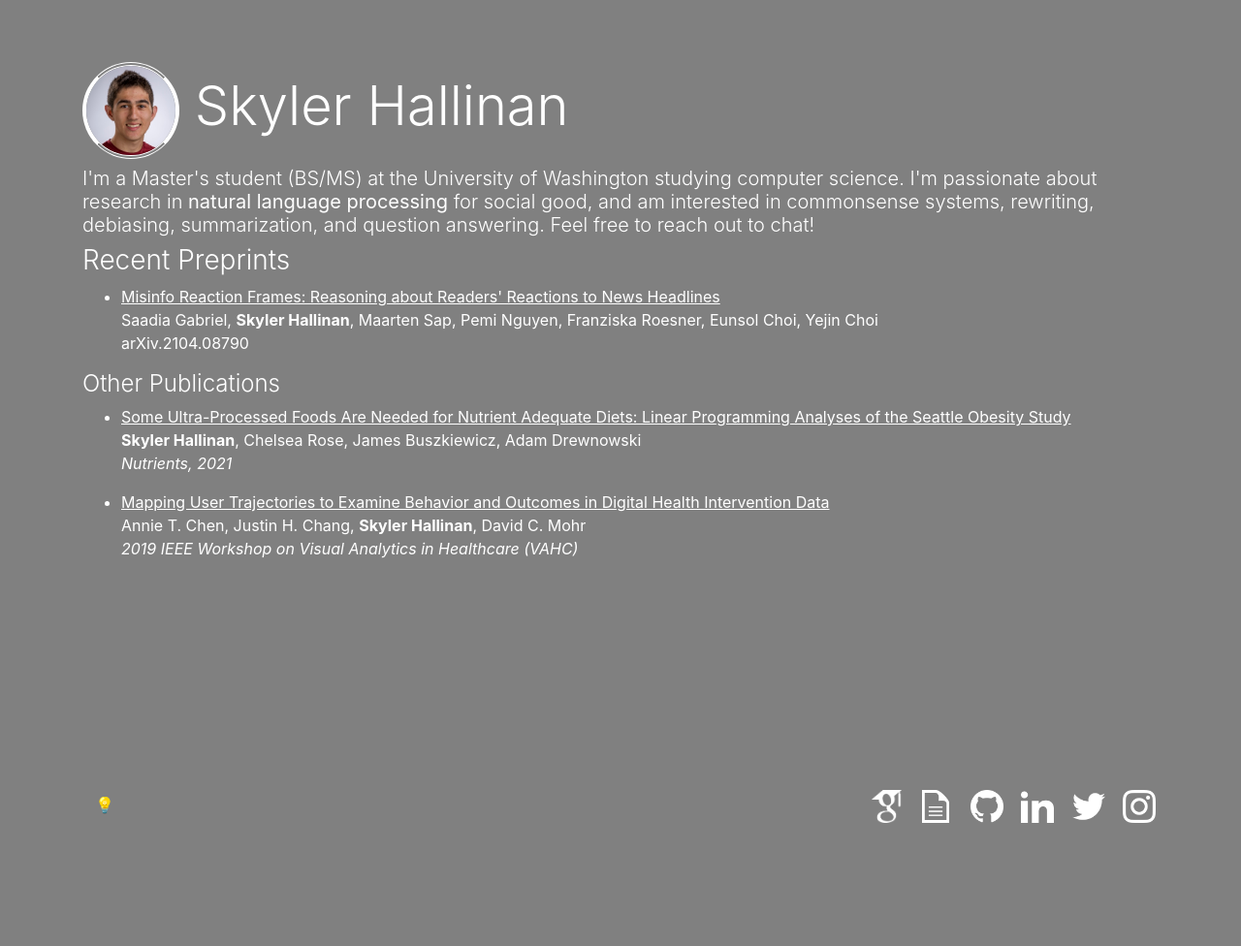
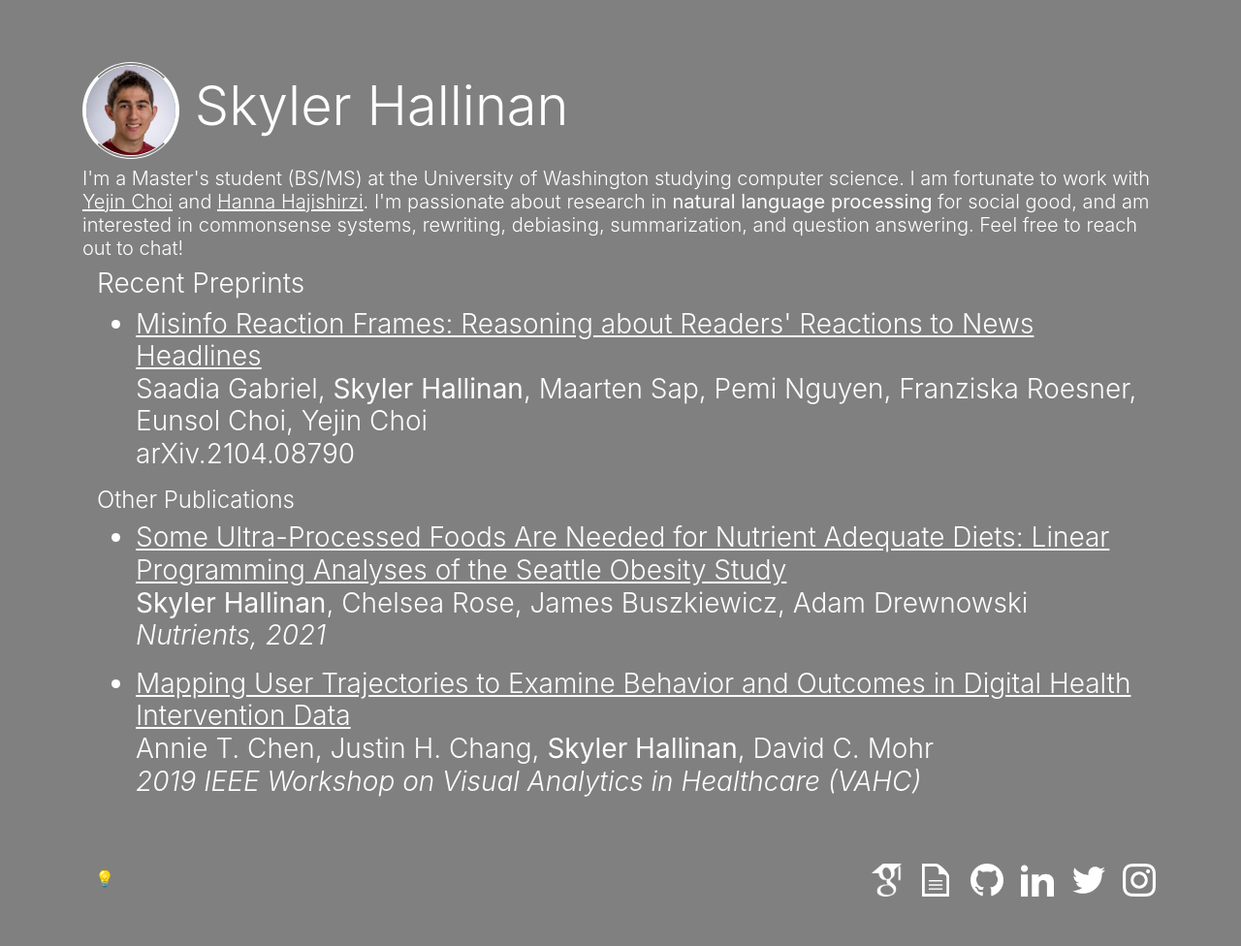
Before and after one commit to shallinan1/shallinan1.github.io, a Jekyll site: the page index.html, which Jekyll copies as it is, in a window 1280 px wide. Shown: the whole page at 97% size. Built offline with Jekyll 4.4.1, drawn with Linux system fonts in a browser that asks for light colours; before the commit the page ends 900 px from its top, so only the background shows below that.

Commit message:
Update index.html

```diff
--- a/index.html
+++ b/index.html
@@ -23,10 +23,11 @@
 	</div>
 	<div class = "container">
 		<h5 class = "thin">
-		I'm a Master's student (BS/MS) at the University of Washington studying computer science. I'm passionate about research in <b>natural language processing</b> for social good, and am interested in commonsense systems, rewriting, debiasing, summarization, and question answering. Feel free to reach out to chat!
+		I'm a Master's student (BS/MS) at the University of Washington studying computer science. I am fortunate to work with <a href="https://homes.cs.washington.edu/~yejin/">Yejin Choi</a> and <a href="https://homes.cs.washington.edu/~hannaneh/">Hanna Hajishirzi</a>. I'm passionate about research in <b>natural language processing</b> for social good, and am interested in commonsense systems, rewriting, debiasing, summarization, and question answering. Feel free to reach out to chat!
 		</h5>
 	</div>
-
+	<div class = "container">
+			<h3 class = "thin">
 	<div class = "container">
 		<h3 class = "thin">
 		Recent Preprints
```
